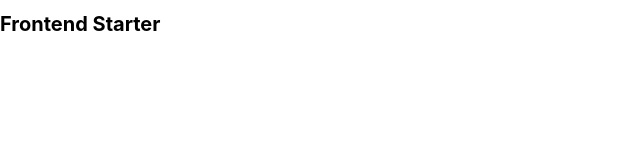
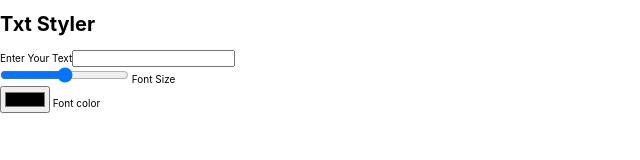
Before and after one commit to efoejean/HW-11-2, a website: page index.html in a window 1280 px wide. Shown: the whole page, without its empty margins (0-640 px from the left). Drawn offline with nearby package versions, Linux system fonts and the light colour scheme.

Commit message:
Update the body

```diff
--- a/index.html
+++ b/index.html
@@ -11,10 +11,20 @@
 
     <link rel="stylesheet" href="style.css" />
 
-    <title>Frontend Starter</title>
+    <title>Txt Styler</title>
   </head>
   <body>
-    <h1>Frontend Starter</h1>
+    <h1>Txt Styler</h1>
+    <div><label for="txt">Enter Your Text</label><input type="text" /></div>
+    <div>
+      <input type="range" id="font-size" min="11" max="144" />
+      <label for="font-size"> Font Size </label>
+    </div>
+    <div>
+      <input type="color" id="color" />
+      <label for="color"> Font color</label>
+    </div>
+    <p></p>
     <script src="./scripts.js" type="module"></script>
   </body>
 </html>
```
